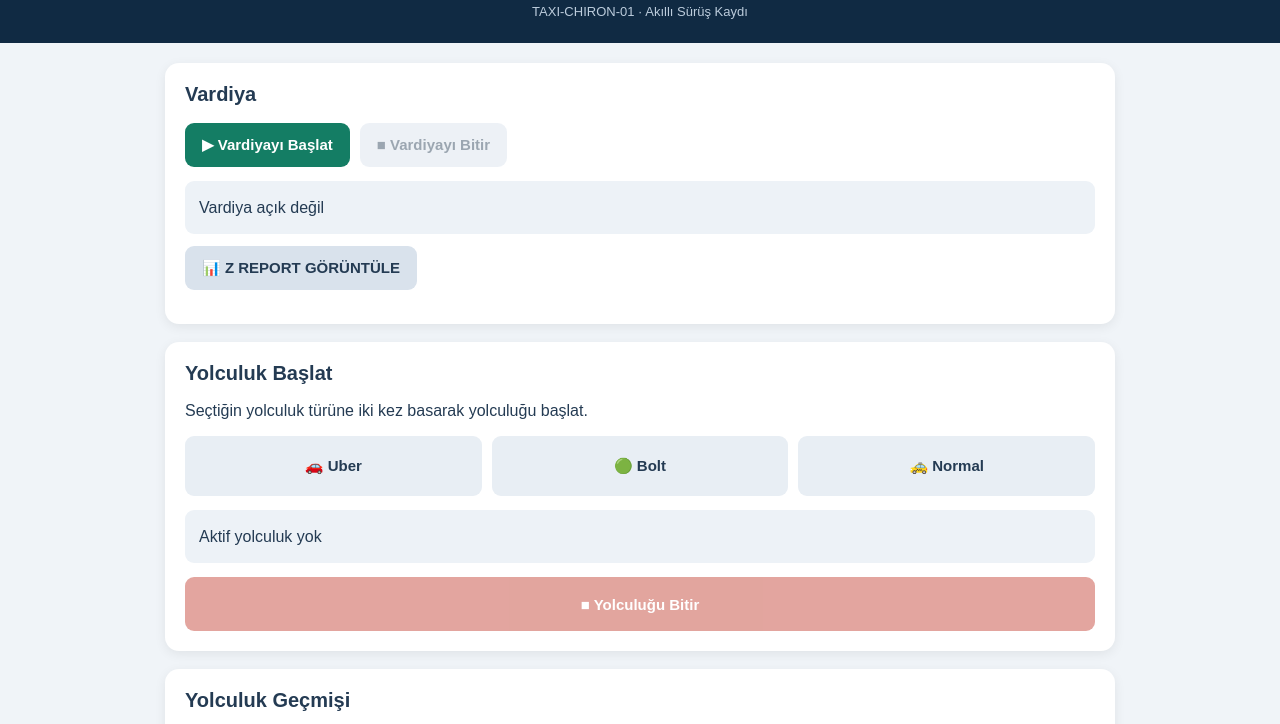
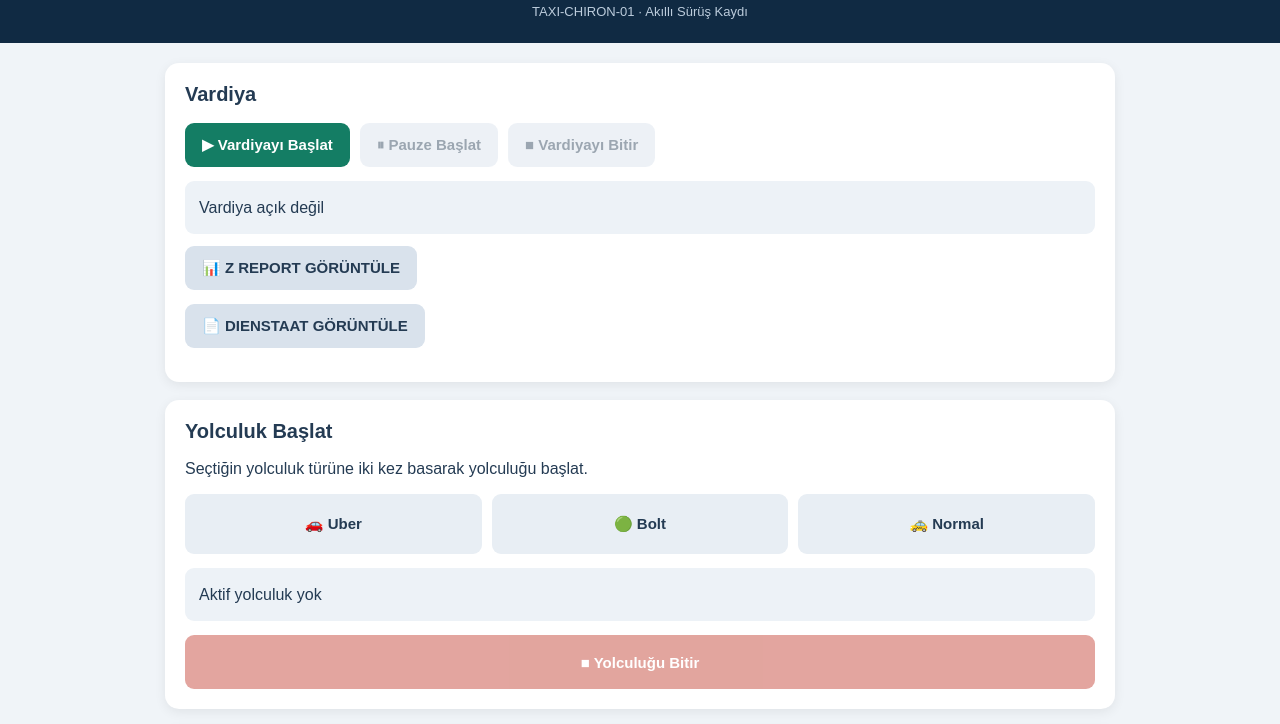
Before and after one commit to tugrulkusoglu/taxi-logbook, a plain HTML site: page index.html in a window 1280 px wide. Shown: the part 56-780 px from the top of the page. Drawn offline with Linux system fonts and the light colour scheme.

Commit message:
Update index.html

```diff
--- a/index.html
+++ b/index.html
@@ -1,4 +1,5 @@
-<!DOCTYPE html><html lang="tr">
+<!DOCTYPE html>
+<html lang="tr">
 <head>
 <meta charset="UTF-8">
 <meta name="viewport" content="width=device-width, initial-scale=1.0">
@@ -7,44 +8,113 @@
 <title>TAXI-CHIRON-01</title>
 <link rel="stylesheet" href="style.css">
 </head>
-<body><header>
+
+<body>
+<header>
   <div class="brand">🚕 TAXI LOGBOOK</div>
   <div class="subtitle">TAXI-CHIRON-01 · Akıllı Sürüş Kaydı</div>
-</header><main><!-- VARDİYA --><section class="card">
+</header>
+
+<main>
+
+<!-- VARDİYA -->
+<section class="card">
   <h2>Vardiya</h2>
+
   <div class="actions">
-    <button id="startShift" class="primary">▶ Vardiyayı Başlat</button>
-    <button id="endShift" class="secondary">■ Vardiyayı Bitir</button>
+    <button id="startShift" class="primary">
+      ▶ Vardiyayı Başlat
+    </button>
+
+    <button id="pauseShift" class="secondary" disabled>
+      ⏸ Pauze Başlat
+    </button>
+
+    <button id="endShift" class="secondary" disabled>
+      ■ Vardiyayı Bitir
+    </button>
   </div>
-  <div id="shiftStatus" class="status">Vardiya açık değil</div>  <!-- Z REPORT BUTONU -->  <div class="actions" style="margin-top:12px;">
+
+  <div id="shiftStatus" class="status">
+    Vardiya açık değil
+  </div>
+
+  <div class="actions" style="margin-top:12px;">
     <button type="button" class="secondary"
       onclick="window.location.href='z-report.html'">
       📊 Z REPORT GÖRÜNTÜLE
     </button>
   </div>
-</section><!-- YOLCULUK BAŞLAT --><section class="card">
+
+  <div class="actions" style="margin-top:12px;">
+    <button type="button" class="secondary"
+      onclick="window.location.href='dienststaat.html'">
+      📄 DIENSTAAT GÖRÜNTÜLE
+    </button>
+  </div>
+</section>
+
+<!-- YOLCULUK BAŞLAT -->
+<section class="card">
   <h2>Yolculuk Başlat</h2>
-  <p>Seçtiğin yolculuk türüne iki kez basarak yolculuğu başlat.</p>  <div class="trip-types">
-    <button type="button" class="type-btn" data-kind="uber">🚗 Uber</button>
-    <button type="button" class="type-btn" data-kind="bolt">🟢 Bolt</button>
-    <button type="button" class="type-btn" data-kind="normal">🚕 Normal</button>
-  </div>  <div id="activeTrip" class="active-trip">
+
+  <p>
+    Seçtiğin yolculuk türüne iki kez basarak yolculuğu başlat.
+  </p>
+
+  <div class="trip-types">
+    <button type="button" class="type-btn" data-kind="uber">
+      🚗 Uber
+    </button>
+
+    <button type="button" class="type-btn" data-kind="bolt">
+      🟢 Bolt
+    </button>
+
+    <button type="button" class="type-btn" data-kind="normal">
+      🚕 Normal
+    </button>
+  </div>
+
+  <div id="activeTrip" class="active-trip">
     Aktif yolculuk yok
-  </div>  <button id="finishTrip" class="danger" disabled>
+  </div>
+
+  <button id="finishTrip" class="danger" disabled>
     ■ Yolculuğu Bitir
   </button>
-</section><!-- YOLCULUK ÜCRET EKRANI --><section class="card" id="fareCard" hidden>
-  <h2>Yolculuk Dökümü</h2>  <div id="tripDetails"></div><label>Yolculuk Ücreti (€)
-<input id="tripFare" type="number" min="0" step="0.01" placeholder="Ücreti gir">
-</label>
+</section>
+
+<!-- YOLCULUK ÜCRET EKRANI -->
+<section class="card" id="fareCard" hidden>
+  <h2>Yolculuk Dökümü</h2>
+
+  <div id="tripDetails"></div>
+
+  <label>Yolculuk Ücreti (€)
+    <input id="tripFare"
+      type="number"
+      min="0"
+      step="0.01"
+      placeholder="Ücreti gir">
+  </label>
 
   <button id="completeTrip" class="primary">
     ✓ Tamam · Yolculuğu Kaydet
-  </button>  <button id="cancelTrip" class="secondary">
+  </button>
+
+  <button id="cancelTrip" class="secondary">
     İptal
   </button>
-</section><!-- YOLCULUK GEÇMİŞİ --><section class="card">
-  <h2>Yolculuk Geçmişi</h2>  <div id="summary" class="summary"></div>  <div class="table-wrap">
+</section>
+
+<!-- YOLCULUK GEÇMİŞİ -->
+<section class="card">
+  <h2>Yolculuk Geçmişi</h2>
+
+  <div id="summary" class="summary"></div>
+
+  <div class="table-wrap">
     <table>
       <thead>
         <tr>
@@ -57,20 +127,34 @@
           <th></th>
         </tr>
       </thead>
+
       <tbody id="tripRows"></tbody>
     </table>
   </div>
-</section><!-- YEDEK --><section class="card">
-  <h2>Yedekleme</h2>  <div class="actions">
+</section>
+
+<!-- YEDEK -->
+<section class="card">
+  <h2>Yedekleme</h2>
+
+  <div class="actions">
     <button id="backup" class="secondary" type="button">
       JSON Yedeği İndir
-    </button><label class="file-label">
-  Yedeği Geri Yükle
-  <input id="restore" type="file" accept="application/json">
-</label>
+    </button>
 
+    <label class="file-label">
+      Yedeği Geri Yükle
+      <input id="restore" type="file" accept="application/json">
+    </label>
   </div>
-</section></main><footer>
+</section>
+
+</main>
+
+<footer>
   TAXI-CHIRON-01 · GPS Sürüş Kayıt Sistemi
-</footer><script src="app.js"></script></body>
-                        </html>
+</footer>
+
+<script src="app.js"></script>
+</body>
+</html>
```
